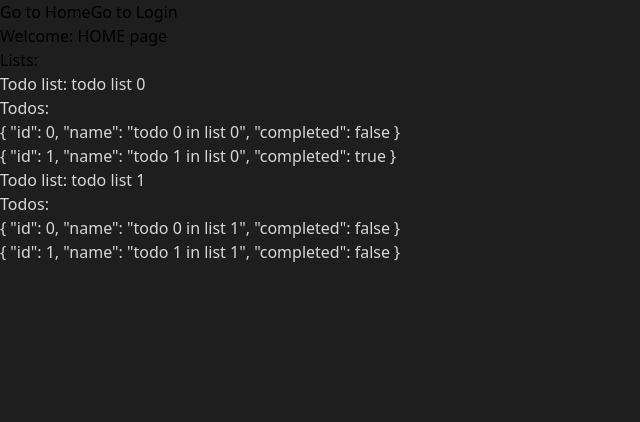
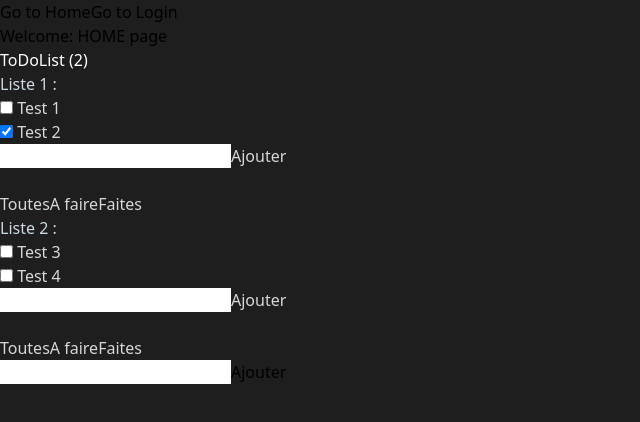
Before and after one commit to FestiveTree/AppliTodo, a Vue app in the folder appli_todo/: page /home in a window 1280 px wide. Shown: the top 422 px of the page, without its empty margins (0-640 px from the left). Built offline with nearby package versions, Linux system fonts and the light colour scheme.

Commit message:
ajout des liste et todo, checkbox fonctionnelles

```diff
--- a/appli_todo/src/components/TodoList.vue
+++ b/appli_todo/src/components/TodoList.vue
@@ -1,12 +1,20 @@
 <template>
-  <p>Todo list: {{name}}</p>
+  <h2> {{ name }} : </h2>
 
-  Todos:
   <ul v-for="todo in getTodos(id)" :key="generateKey(todo)">
-    <li>
-      {{ todo }}
+    <li style="list-style-type: none">
+      <input type="checkbox" v-model="todo.completed">
+      {{ todo.name }}
     </li>
   </ul>
+
+  <input type="text" name="newTodoName" v-model="newTodoName">
+  <button v-on:click="addTodo">Ajouter</button>
+  <br> <br>
+  <button> Toutes </button>
+  <button> A faire </button>
+  <button> Faites </button>
+  <!-- show('filter')-->
 </template>
 
 <script>
@@ -47,7 +55,7 @@ export default defineComponent({
 
       this.createTodoList(
         {
-          data: this.newTodoListName
+          name: this.newTodoListName
         }
       );
       this.newTodoListName = '';
@@ -60,17 +68,16 @@ export default defineComponent({
       this.createTodo(
         {
           id: this.id,
-          data: this.newTodoListName
+          name: this.newTodoName,
         }
       );
       this.newTodoName = '';
     }
   },
   computed: {
-    ...mapGetters('todolist', ['getTodos'])
+    ...mapGetters('todolist', ['getTodos', 'getTodoLists'])
   },
   components: {
-
   }
 })
 
--- a/appli_todo/src/store/todolist/actions.js
+++ b/appli_todo/src/store/todolist/actions.js
@@ -3,32 +3,32 @@ export function load({ commit }) {
 	commit("load", [
 		{
 			"id": 0,
-			"name": "todo list 0",
+			"name": "Liste 1",
 			"todos": [
 				{
 					"id": 0,
-					"name": "todo 0 in list 0",
+					"name": "Test 1",
 					"completed": false
 				},
 				{
 					"id": 1,
-					"name": "todo 1 in list 0",
+					"name": "Test 2",
 					"completed": true
 				}
 			]
 		},
 		{
 			"id": 1,
-			"name": "todo list 1",
+			"name": "Liste 2",
 			"todos": [
 				{
 					"id": 0,
-					"name": "todo 0 in list 1",
+					"name": "Test 3",
 					"completed": false
 				},
 				{
 					"id": 1,
-					"name": "todo 1 in list 1",
+					"name": "Test 4",
 					"completed": false
 				}
 			]
--- a/appli_todo/src/views/Home.vue
+++ b/appli_todo/src/views/Home.vue
@@ -1,12 +1,14 @@
 <template>
   <p>Welcome: HOME page</p>
 
-  Lists:
+  <h1> ToDoList ({{ getTodoLists.length }}) </h1>
+
   <ul v-for="todoList in getTodoLists" :key="generateKey(todoList)">
-    <li>
-      <TodoList v-bind="{id: todoList.id, name: todoList.name}"/>
-    </li>
+    <li> <TodoList v-bind="{id: todoList.id, name: todoList.name}"/> </li>
   </ul>
+
+  <input type="text" name="newTodoListName" v-model="newTodoListName">
+  <button v-on:click="addTodoList">Ajouter</button>
 </template>
 
 <script>
@@ -18,15 +20,31 @@ import TodoList from '../components/TodoList.vue'
 
 export default defineComponent({
   name: 'Home',
+  data() {
+    return {
+      newTodoListName: '',
+    }
+  },
   created() {
     this.load()
   },
   methods: {
-    ...mapActions('todolist', ['load']),
+    ...mapActions('todolist', ['load', 'createTodoList']),
     generateKey(todolist) {
       return '$' + todolist.id +
         '$' + todolist.name +
         '$';
+    },
+    addTodoList() {
+      if (this.newTodoListName == '')
+        return;
+
+      this.createTodoList(
+        {
+          name: this.newTodoListName
+        }
+      );
+      this.newTodoListName = '';
     }
   },
   computed: {
```
